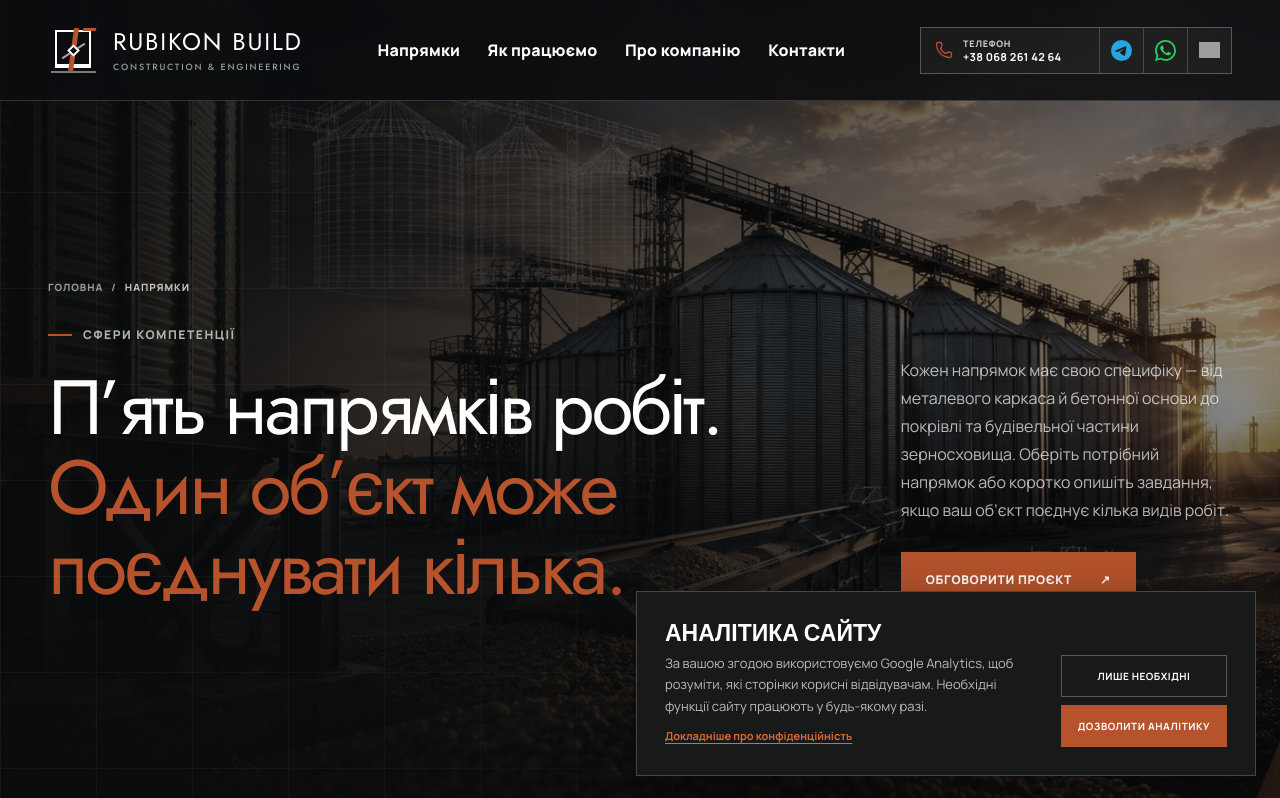
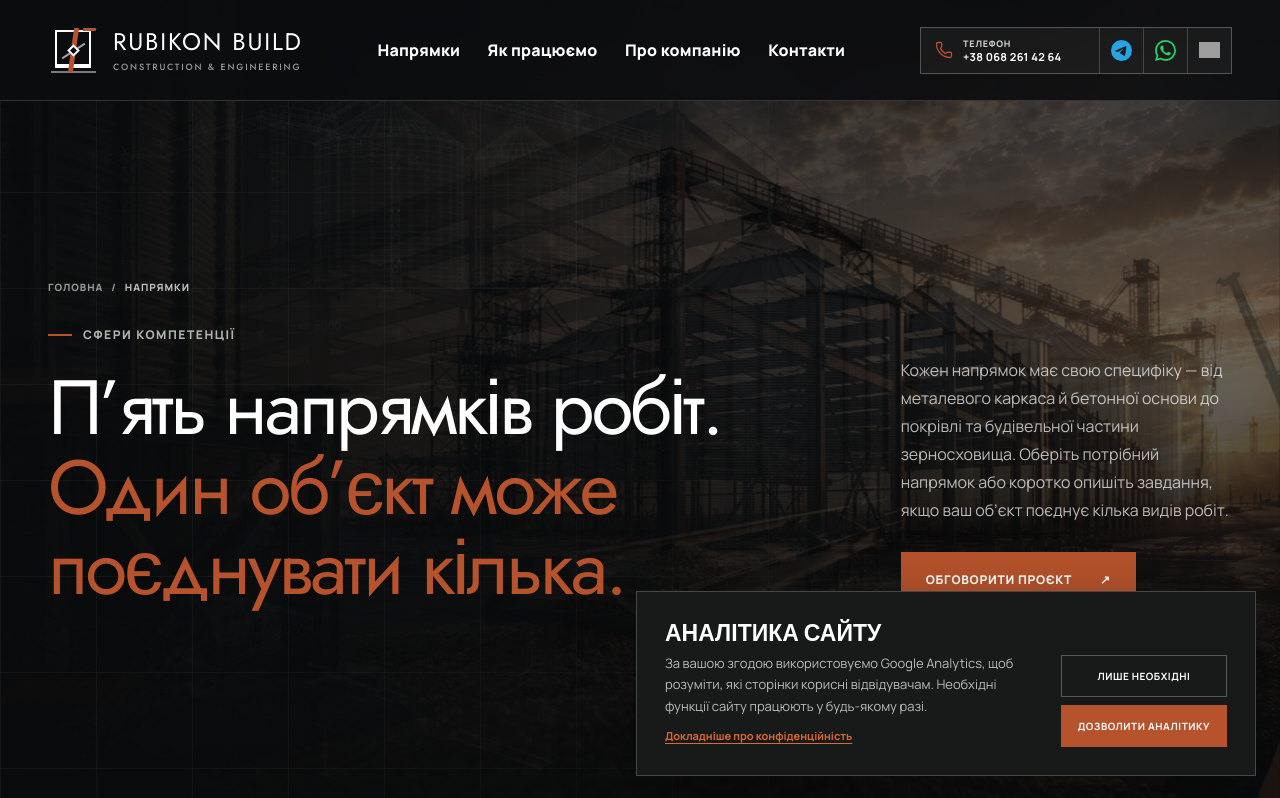
Before and after one commit to leusd100/rubikon-build, a Next.js app: page /napryamky in a window 1280 px wide. Shown: the top 798 px of the page. Built offline with nearby package versions, Linux system fonts and the light colour scheme; grey boxes are pictures that could not be loaded.

Commit message:
style: refine directions hero transitions

```diff
--- a/app/components/DirectionsHeroImageSequence.tsx
+++ b/app/components/DirectionsHeroImageSequence.tsx
@@ -4,8 +4,8 @@ import { useEffect, useRef, useState, type CSSProperties } from 'react';
 import { directionsHeroSequenceAssets } from '../data/directionsHeroSequenceManifest';
 import { useDeferredMedia } from '../hooks/useDeferredMedia';
 
-const CLIP_DURATION_MS = 4000;
-const FADE_DURATION_MS = 700;
+const CLIP_DURATION_MS = 3000;
+const FADE_DURATION_MS = 2000;
 
 export function DirectionsHeroImageSequence() {
   const [activeIndex, setActiveIndex] = useState(0);
--- a/app/globals.css
+++ b/app/globals.css
@@ -450,8 +450,8 @@ section[id] { scroll-margin-top: 116px; }
 .subhero-grid { position: absolute; inset: 0; opacity: .16; background-image: linear-gradient(rgba(255,255,255,.28) 1px, transparent 1px), linear-gradient(90deg, rgba(255,255,255,.28) 1px, transparent 1px); background-size: 96px 96px; mask-image: linear-gradient(90deg, black, transparent 82%); pointer-events: none; }
 .subhero-media > img,
 .subhero-media > video { position: absolute; inset: 0; width: 100%; height: 100%; object-fit: cover; object-position: center 60%; filter: saturate(.45) contrast(1.08); }
-.directions-hero-sequence-image { position: absolute; z-index: 0; inset: 0; width: 100%; height: 100%; object-fit: cover; object-position: var(--directions-hero-image-position, center 60%); filter: saturate(.45) contrast(1.08); opacity: 0; transition: opacity .7s cubic-bezier(.4, 0, .2, 1); }
-.directions-hero-sequence-image.is-active { opacity: 1; }
+.directions-hero-sequence-image { position: absolute; z-index: 0; inset: 0; width: 100%; height: 100%; object-fit: cover; object-position: var(--directions-hero-image-position, center 60%); filter: saturate(.45) contrast(1.08) brightness(.94) blur(.7px); opacity: 0; transition: opacity .7s cubic-bezier(.4, 0, .2, 1), filter .7s cubic-bezier(.4, 0, .2, 1); }
+.directions-hero-sequence-image.is-active { filter: saturate(.45) contrast(1.08); opacity: 1; }
 .direction-hero-poster { z-index: 0; opacity: 1; object-fit: cover; object-position: center 60%; filter: saturate(.55) contrast(1.08); transition: opacity .8s cubic-bezier(.4, 0, .2, 1); }
 .direction-hero-poster.is-hidden { opacity: 0; }
 .hero-media .direction-hero-poster { object-position: 60% center; filter: saturate(.66) contrast(1.1) brightness(.82); }
```
